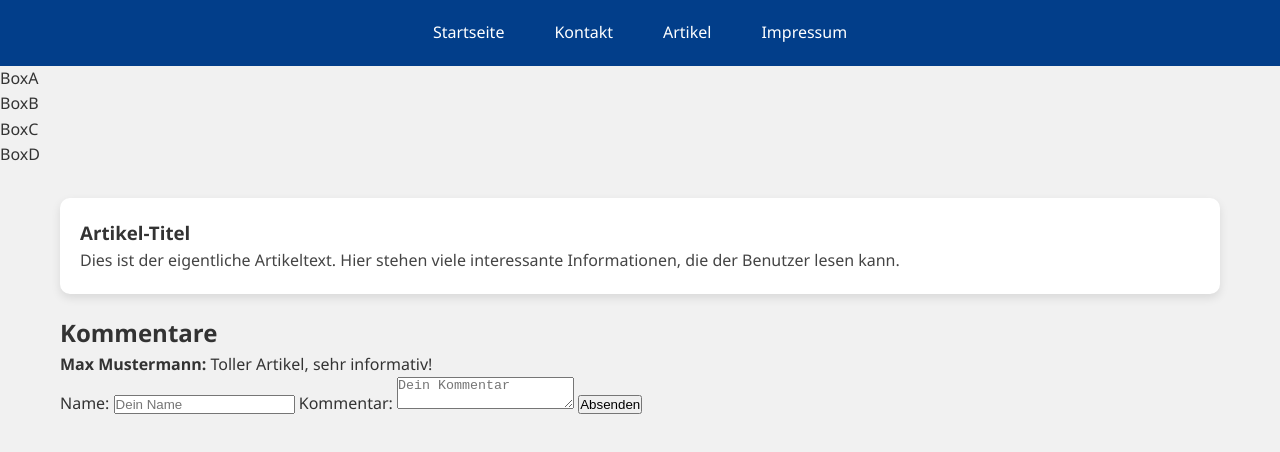
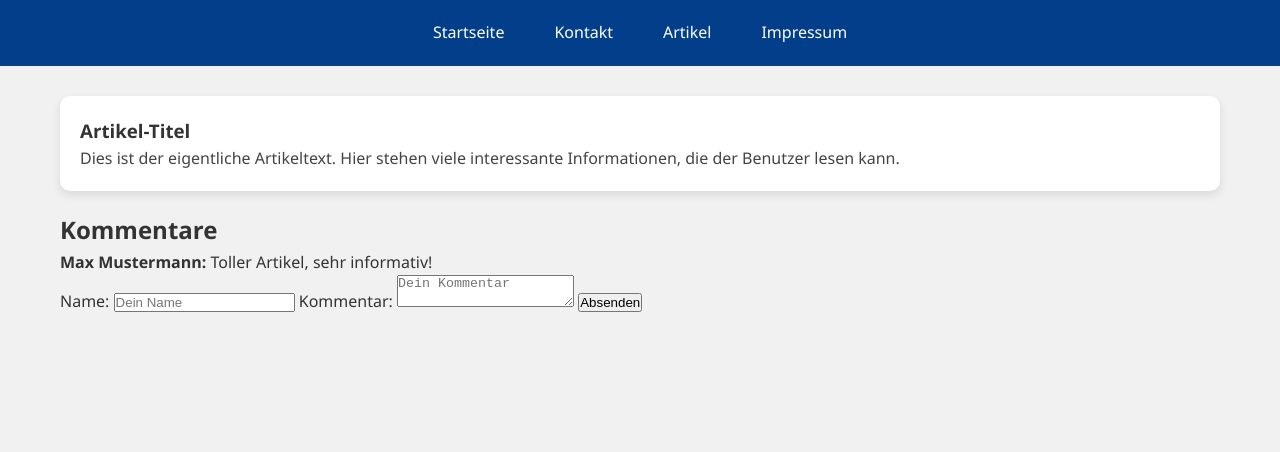
Before and after one commit to SteveDev-01/myPage, a plain HTML site: page artikel.html in a window 1280 px wide. Drawn offline with Linux system fonts and the light colour scheme.

Commit message:
code edit

```diff
--- a/artikel.html
+++ b/artikel.html
@@ -19,12 +19,12 @@
 </nav>
 
 <!-- Flexbox-Box-Container -->
-<div class="container">
-    <div class="box">BoxA</div>
-    <div class="box">BoxB</div>
-    <div class="box">BoxC</div>
-    <div class="box">BoxD</div>
-</div>
+<!--<div class="container">-->
+<!--    <div class="box">BoxA</div>-->
+<!--    <div class="box">BoxB</div>-->
+<!--    <div class="box">BoxC</div>-->
+<!--    <div class="box">BoxD</div>-->
+<!--</div>-->
 
 <main>
     <section class="content">
```
Also changed, not shown: index.html (+2 -2 lines).
